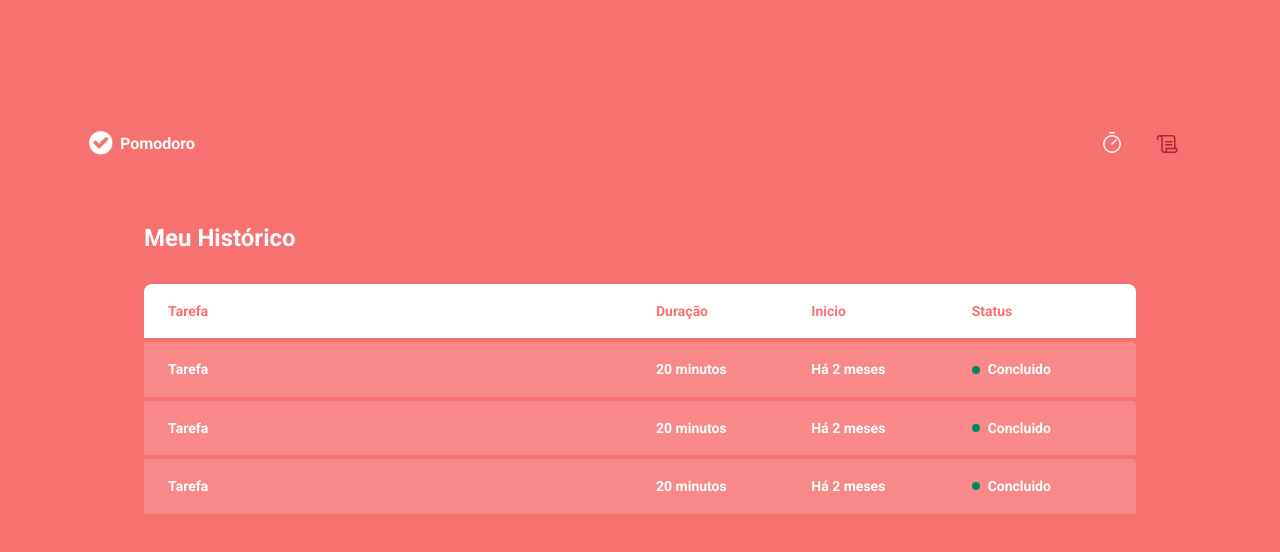
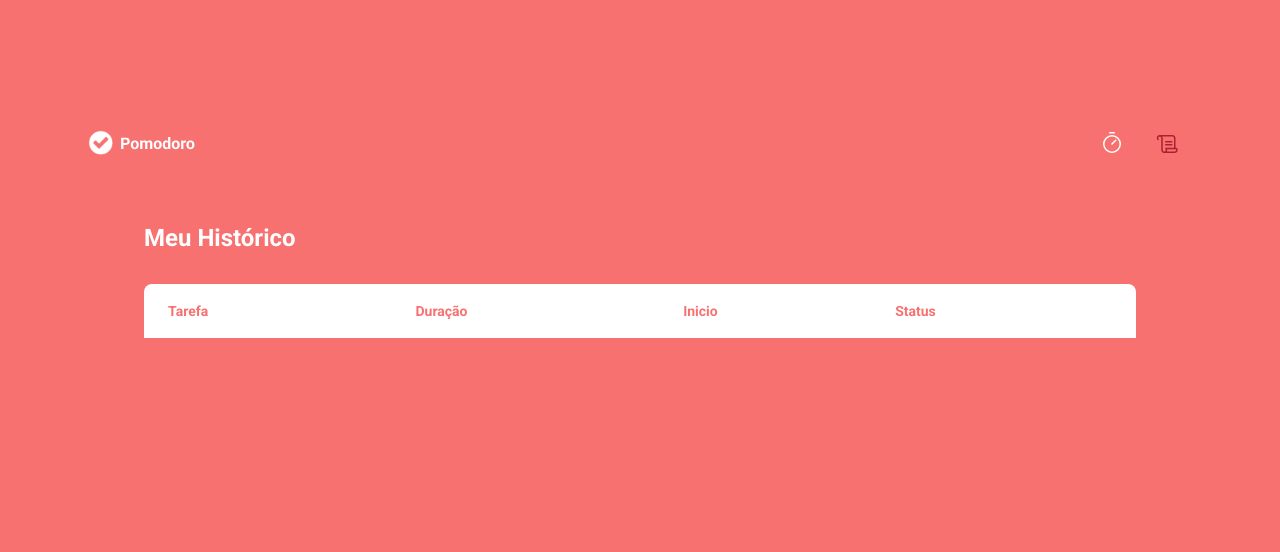
Before and after one commit to vagner531/pomodoro-react, a React (Vite) app: page /history in a window 1280 px wide. Shown: the top 552 px of the page. Built offline with nearby package versions, Linux system fonts and the light colour scheme.

Commit message:
feat: add date formatting

```diff
--- a/src/contexts/CyclesContext.tsx
+++ b/src/contexts/CyclesContext.tsx
@@ -15,7 +15,7 @@
 }
 
 interface CyclesContextType {
-  cycles: Cycles[]
+  cycles: Cycle[]
   activeCycle: Cycle | undefined;
   activeCycleId: string | null;
   amountSecondsPassed: number;
@@ -67,8 +67,6 @@
     setCycles((state) => [...state, newCycle]);
     setActiveCycleId(id);
     setAmountSecondsPassed(0);
-
-    // reset();
   }
 
   function interruptCurrentCycle() {
--- a/src/pages/History/index.tsx
+++ b/src/pages/History/index.tsx
@@ -1,8 +1,13 @@
+import { useContext } from "react";
 import { HistoryContainer, HistoryList, Status } from "./styles";
-
+import { CyclesContext } from "../../contexts/CyclesContext";
+import { formatDistanceToNow } from "date-fns";
+import ptBR from "date-fns/locale/pt-BR";
 
 export function History() {
-  return(
+  const { cycles } = useContext(CyclesContext);
+
+  return (
     <HistoryContainer>
       <h1>Meu Histórico</h1>
 
@@ -17,33 +22,32 @@
             </tr>
           </thead>
           <tbody>
-            <tr>
-              <td>Tarefa</td>
-              <td>20 minutos</td>
-              <td>Há 2 meses</td>
-              <td>
-                <Status statusColor="green">Concluido</Status>
-              </td>
-            </tr>
-            <tr>
-              <td>Tarefa</td>
-              <td>20 minutos</td>
-              <td>Há 2 meses</td>
-              <td>
-                <Status statusColor="green">Concluido</Status>
-              </td>
-            </tr>
-            <tr>
-              <td>Tarefa</td>
-              <td>20 minutos</td>
-              <td>Há 2 meses</td>
-              <td>
-                <Status statusColor="green">Concluido</Status>
-              </td>
-            </tr>
+            {cycles.map((cycle) => {
+              return (
+                <tr key={cycle.id}>
+                  <td>{cycle.task}</td>
+                  <td>{cycle.minutesAmount} minutos</td>
+                  <td>{formatDistanceToNow(cycle.startDate, {
+                    addSuffix: true,
+                    locale: ptBR,
+                  })}</td>
+                  <td>
+                    {cycle.finishedDate && (
+                      <Status statusColor="green">Concluido</Status>
+                    )}
+                    {cycle.interruptedDate && (
+                      <Status statusColor="red">Interrompido</Status>
+                    )}
+                    {(!cycle.finishedDate && !cycle.interruptedDate) && (
+                      <Status statusColor="yellow">Em ciclo</Status>
+                    )}
+                  </td>
+                </tr>
+              );
+            })}
           </tbody>
         </table>
       </HistoryList>
     </HistoryContainer>
-  )
+  );
 }
--- a/src/pages/History/styles.ts
+++ b/src/pages/History/styles.ts
@@ -21,7 +21,7 @@
   table {
     width: 100%;
     border-collapse: collapse;
-    min-width: 666px;
+    min-width: 700px;
 
     th {
       background-color: ${(props) => props.theme['white']};
--- a/src/pages/Home/index.tsx
+++ b/src/pages/Home/index.tsx
@@ -39,12 +39,17 @@
 
   const { handleSubmit, watch, reset } = newCycleForm;
 
+  function handleCreateNewCycle(data: NewCycleFormData) {
+    createNewCycle(data)
+    reset()
+  }
+
   const task = watch("task");
   const isSubmitDisabled = !task;
 
   return (
     <HomeContainer>
-      <form onSubmit={handleSubmit(createNewCycle)} action="">
+      <form onSubmit={handleSubmit(handleCreateNewCycle)} action="">
 
           <FormProvider {...newCycleForm}>
             <NewCycleForm />
```
